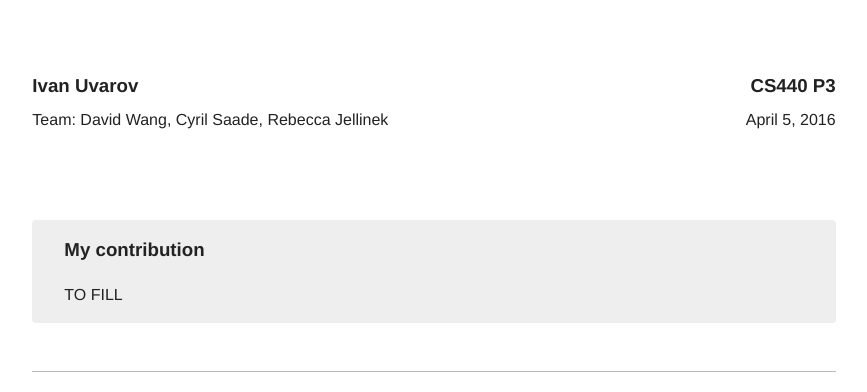
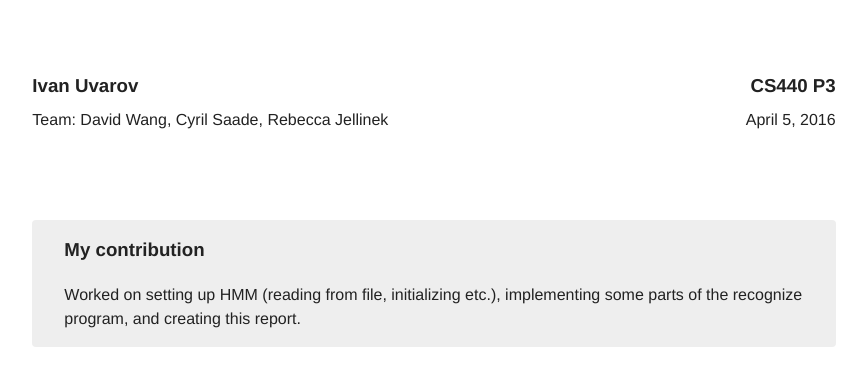
Before and after one commit to uvarov916/uvarovis.github.io, a website: page hmm.html in a window 1280 px wide. Shown: the part 360-752 px from the top of the page, without its empty margins (206-1073 px from the left). Drawn offline with Linux system fonts and the light colour scheme.

Commit message:
Added game project for AI

```diff
--- a/hmm.html
+++ b/hmm.html
@@ -34,7 +34,7 @@
 
                 <div class="contributions">
                     <h3>My contribution</h3>
-                    <p>TO FILL</p>
+                    <p>Worked on setting up HMM (reading from file, initializing etc.), implementing some parts of the recognize program, and creating this report.</p>
                 </div>
 
             </div>
```
Also changed, not shown: 1 other file.
